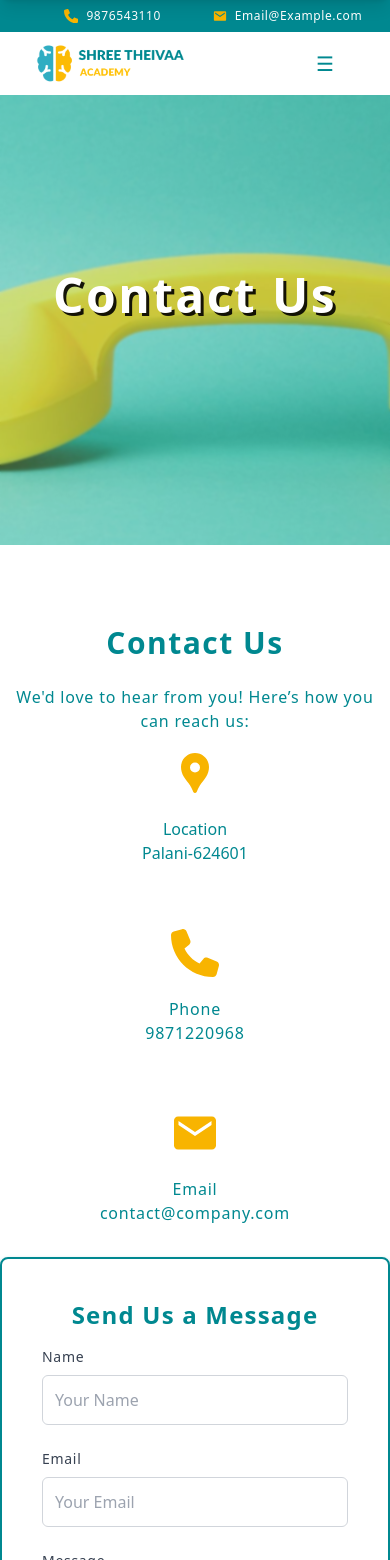
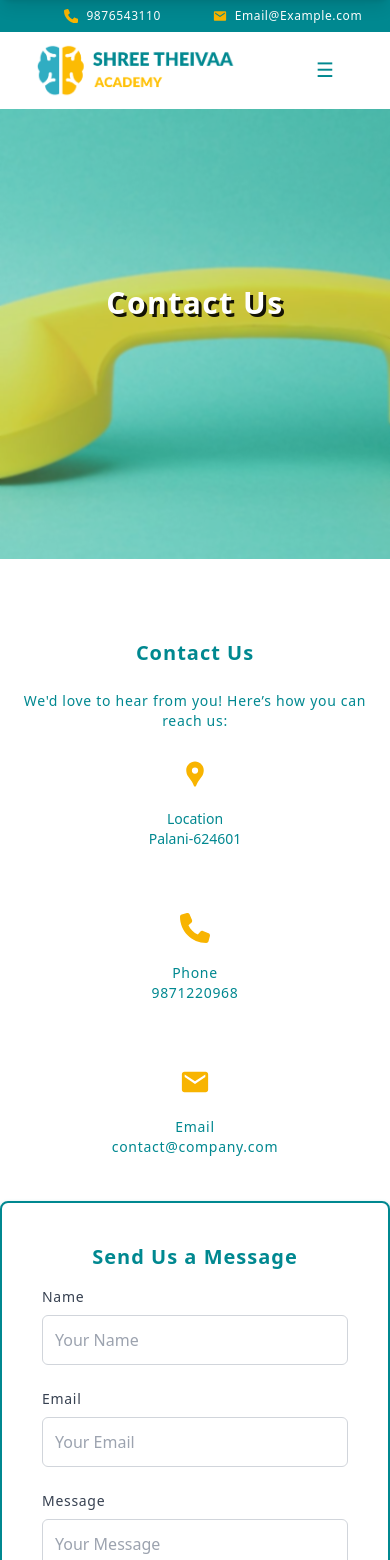
Before and after one commit to saravanasds/Theivaa, a React (Vite) app: page /contact in a window 390 px wide. Shown: the top 1560 px of the page. Built offline with nearby package versions, Linux system fonts and the light colour scheme.

Commit message:
corrections

```diff
--- a/src/Components/Navbar.jsx
+++ b/src/Components/Navbar.jsx
@@ -14,7 +14,7 @@ const Navbar = () => {
     <div className="relative flex flex-col lg:flex-row justify-center items-center overflow-x-auto">
       <div className="flex w-full lg:h-[10%] justify-between items-center bg-white shadow-md px-4 py-3 lg:px-20 lg:py-4 ">
         <h1 className="flex-shrink-0 font-sen text-[2rem] font-semibold pl-5">
-          <img src={sta} alt="Logo" className="h-auto w-[150px] lg:w-[200px]" />
+          <img src={sta} alt="Logo" className="h-auto w-[200px] lg:w-[200px]" />
         </h1>
         <div className="lg:hidden flex flex-col items-center px-10 overflow-x-auto">
           <button
--- a/src/Pages/Contact.jsx
+++ b/src/Pages/Contact.jsx
@@ -37,43 +37,43 @@ const ContactPage = () => {
         }}>
 
         <div className='w-full h-[450px] bg-primary bg-opacity-20 backdrop-blur-[1px] bg-center bg-cover object-cover text-center pt-44'>
-        <h2 className='text-5xl font-bold text-white tracking-wider 'style={{ textShadow: "3px 3px 0px rgba(0,0,0,0.9)" }}>Contact Us</h2>
+        <h2 className='lg:text-5xl text-3xl font-bold text-white tracking-wider 'style={{ textShadow: "3px 3px 0px rgba(0,0,0,0.9)" }}>Contact Us</h2>
           </div>
 
      </div>
      <div className="py-20">
-      <h1 className="text-3xl font-semibold mb-6 text-center text-primary tracking-wider">Contact Us</h1>
+      <h1 className="lg:text-3xl text-xl font-semibold mb-6 text-center text-primary tracking-wider">Contact Us</h1>
 
       <div className="mb-8 flex flex-col justify-center items-center ">
-        <p className=" mb-4 text-center text-primary tracking-wider">
+        <p className="lg:text-base text-sm px-3 mb-4 text-center text-primary tracking-wider">
           We'd love to hear from you! Here’s how you can reach us:
         </p>
-        <div className=" grid grid-cols-1 lg:grid-cols-3 lg:py-10 gap-16 lg:px-20">
+        <div className=" grid grid-cols-1 lg:grid-cols-3 lg:py-10 gap-16 lg:px-20 py-3">
 
 
             <div className="flex flex-col justify-center items-center ">
-              <MdLocationPin className='text-5xl text-secondary text-center mb-5' />
-              <p className="text-primary font-medium text-center">Location<br/>Palani-624601</p>
+              <MdLocationPin className='lg:text-5xl text-3xl text-secondary text-center mb-5' />
+              <p className="text-primary text-sm font-medium text-center">Location<br/>Palani-624601</p>
             </div>
 
 
 
             <div className="flex flex-col justify-center items-center ">
-             <FaPhone className='text-5xl text-secondary  mb-5'/>
-              <p className="text-primary  font-medium text-center tracking-wider">Phone<br/>9871220968</p>
+             <FaPhone className='lg:text-5xl text-3xl text-secondary  mb-5'/>
+              <p className="text-primary text-sm font-medium text-center tracking-wider">Phone<br/>9871220968</p>
             </div>
 
 
             <div className="flex flex-col justify-center items-center ">
-              <IoMdMail className='text-5xl text-secondary text-center mb-5'/>
-              <p className="text-primary font-medium text-center tracking-wider">Email<br/>contact@company.com</p>
+              <IoMdMail className='lg:text-5xl text-3xl text-secondary text-center mb-5'/>
+              <p className="text-primary text-sm font-medium text-center tracking-wider">Email<br/>contact@company.com</p>
             </div>
 
         </div>
       </div>
 
       <div className="max-w-4xl h-auto mx-auto shadow-md shadow-primary border-2 py-10 px-10 rounded-lg border-primary ">
-        <h2 className="text-2xl font-semibold mb-4 text-primary text-center tracking-wider">Send Us a Message</h2>
+        <h2 className="lg:text-2xl  text-xl font-semibold mb-4 text-primary text-center tracking-wider">Send Us a Message</h2>
         <form onSubmit={handleSubmit} className="space-y-6">
           <div>
             <label htmlFor="name" className="block text-gray-700 text-sm font-medium mb-2 tracking-wider">Name</label>
--- a/src/Pages/Home.jsx
+++ b/src/Pages/Home.jsx
@@ -83,7 +83,7 @@ const Homecomponents = () => {
 
       <div className="container mx-auto flex  flex-col justify-center items-center lg:pt-[2rem] pb-[5rem]">
         <div className="text-center lg:py-[3rem] px-10 py-8 lg:px-0 lg:w-[50%]" data-aos="fade-up" duration="400">
-          <h2 className="lg:text-[2rem] text-lg font-bold tracking-[0.05em] mb-3 lg:mb-5 text-primary leading-normal">
+          <h2 className="lg:text-[2rem] text-xl font-bold tracking-[0.05em] mb-3 lg:mb-5 text-primary leading-normal">
             Welcome to Shree Theivaa Academy
           </h2>
           <p className="lg:text-base text-sm tracking-[0.05em] text-center text-primary leading-normal">
@@ -107,7 +107,7 @@ const Homecomponents = () => {
 
       {/* // HomeTeam Section Start  */}
           <div className="w-full h-auto mb-[0.75rem] py-10 ">
-          <div className=" container mx-auto h-screen bg-cover object-cover flex justify-center items-center  text-lg px-10 lg:px-0 lg:text-4xl font-bold tracking-wider text-center" style={{
+          <div className=" container mx-auto lg:h-[500px] h-[300px] bg-cover object-cover flex justify-center items-center  text-lg px-10 lg:px-0 lg:text-4xl font-bold tracking-wider text-center" style={{
             backgroundImage:`url(${Homedu})`,
             backgroundAttachment: "fixed",
             backgroundRepeat: "no-repeat",
```
